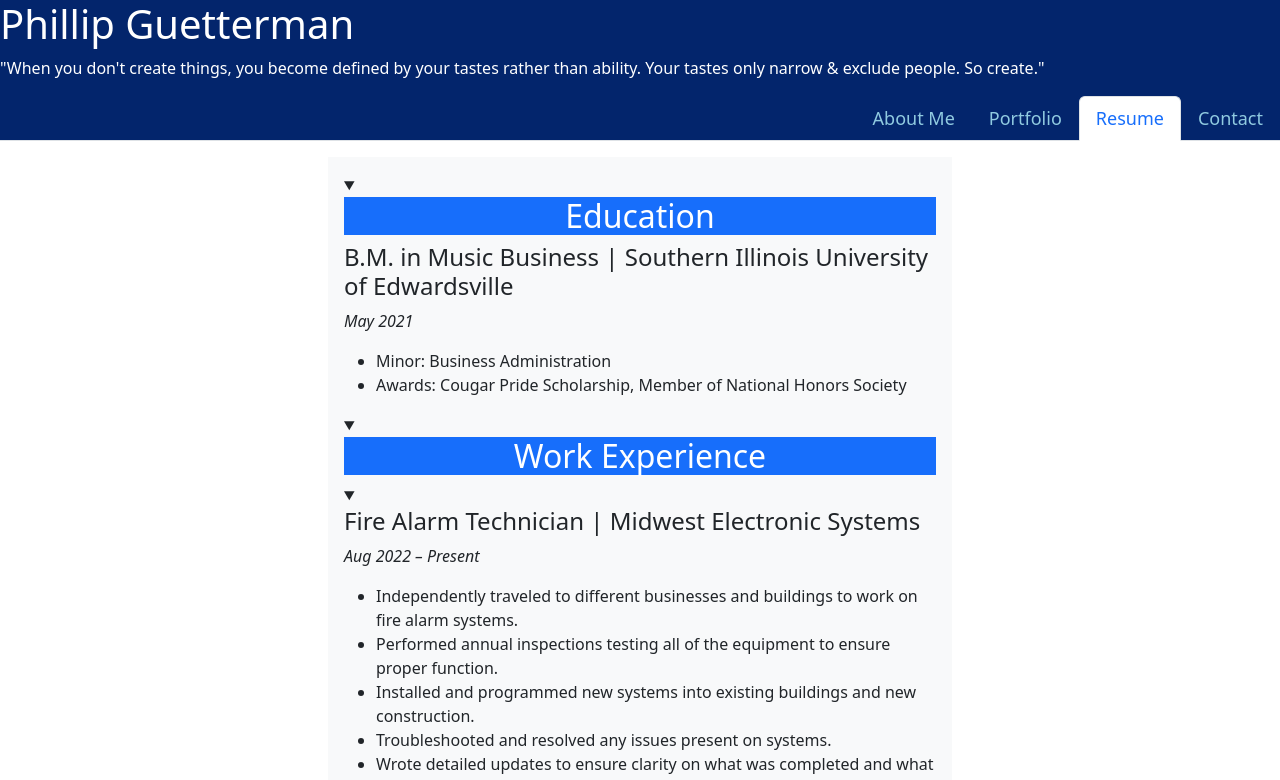
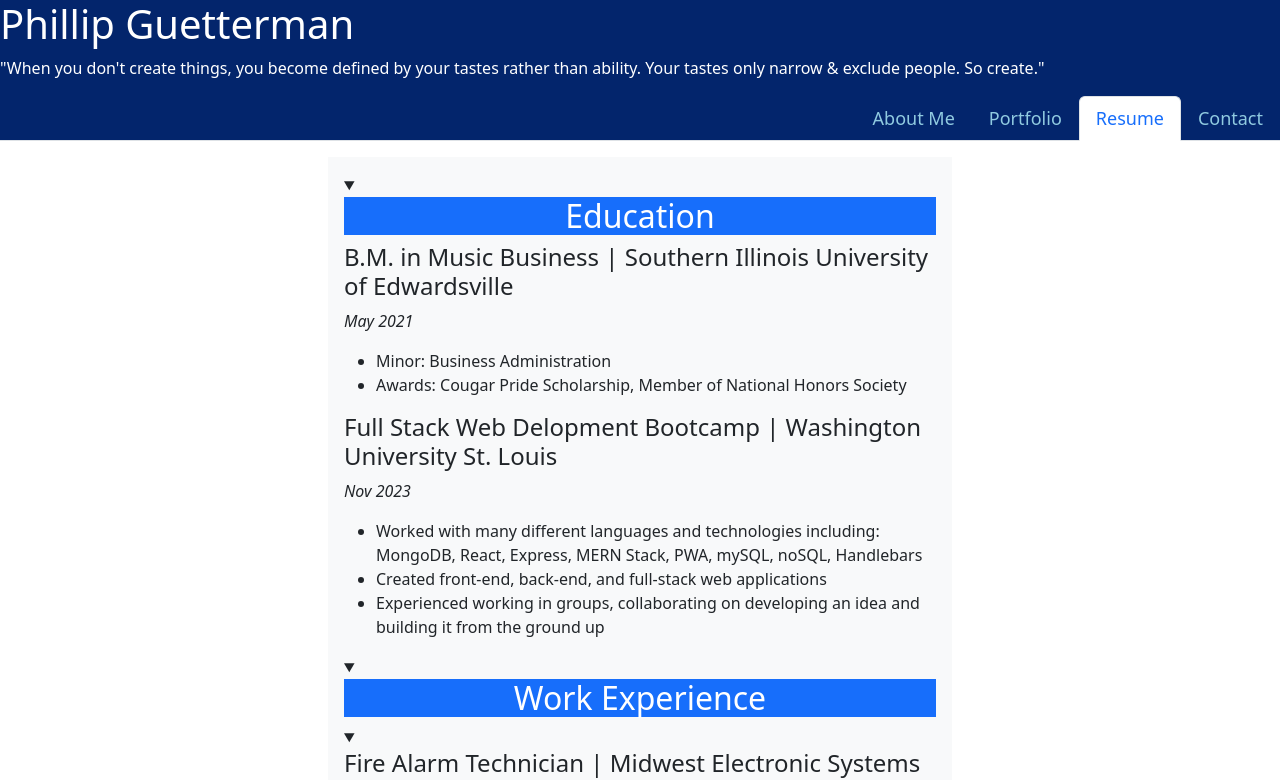
Before and after one commit to phillymg/PhillipsPortfolio, a React (Vite) app: page /Resume in a window 1280 px wide. Shown: the top 780 px of the page. Built offline with nearby package versions, Linux system fonts and the light colour scheme.

Commit message:
add to resume

```diff
--- a/src/pages/Resume.jsx
+++ b/src/pages/Resume.jsx
@@ -13,6 +13,13 @@ const Resume = () => {
                 <ul>
                     <li>Minor: Business Administration</li>
                     <li>Awards: Cougar Pride Scholarship, Member of National Honors Society</li>
+                </ul>
+                <h4>Full Stack Web Delopment Bootcamp | Washington University St. Louis</h4>
+                <p className="fst-italic">Nov 2023</p>
+                <ul>
+                    <li>Worked with many different languages and technologies including: MongoDB, React, Express, MERN Stack, PWA, mySQL, noSQL, Handlebars</li>
+                    <li>Created front-end, back-end, and full-stack web applications</li>
+                    <li>Experienced working in groups, collaborating on developing an idea and building it from the ground up</li>
                 </ul>
             </details>
 
```
Also changed, not shown: 1 other file (tests, documents, lock files or other folders).
